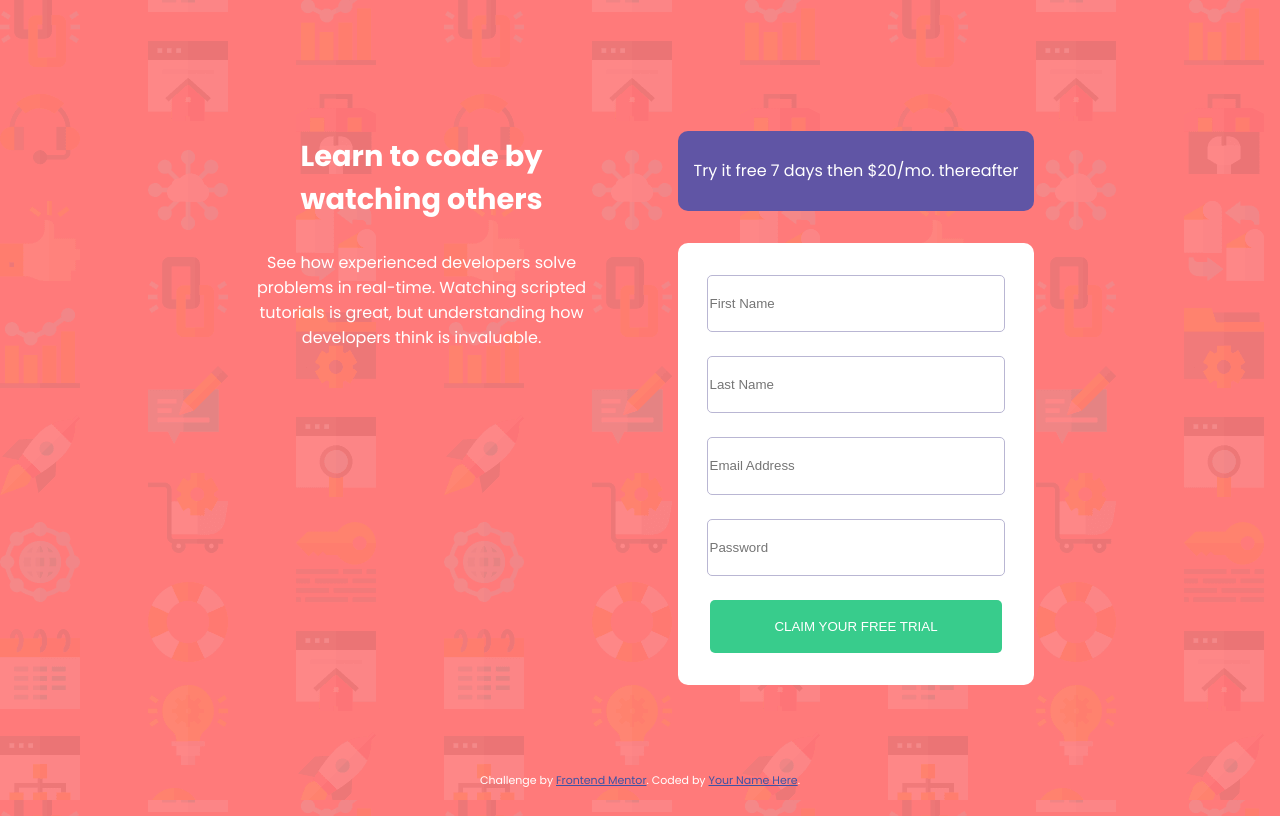
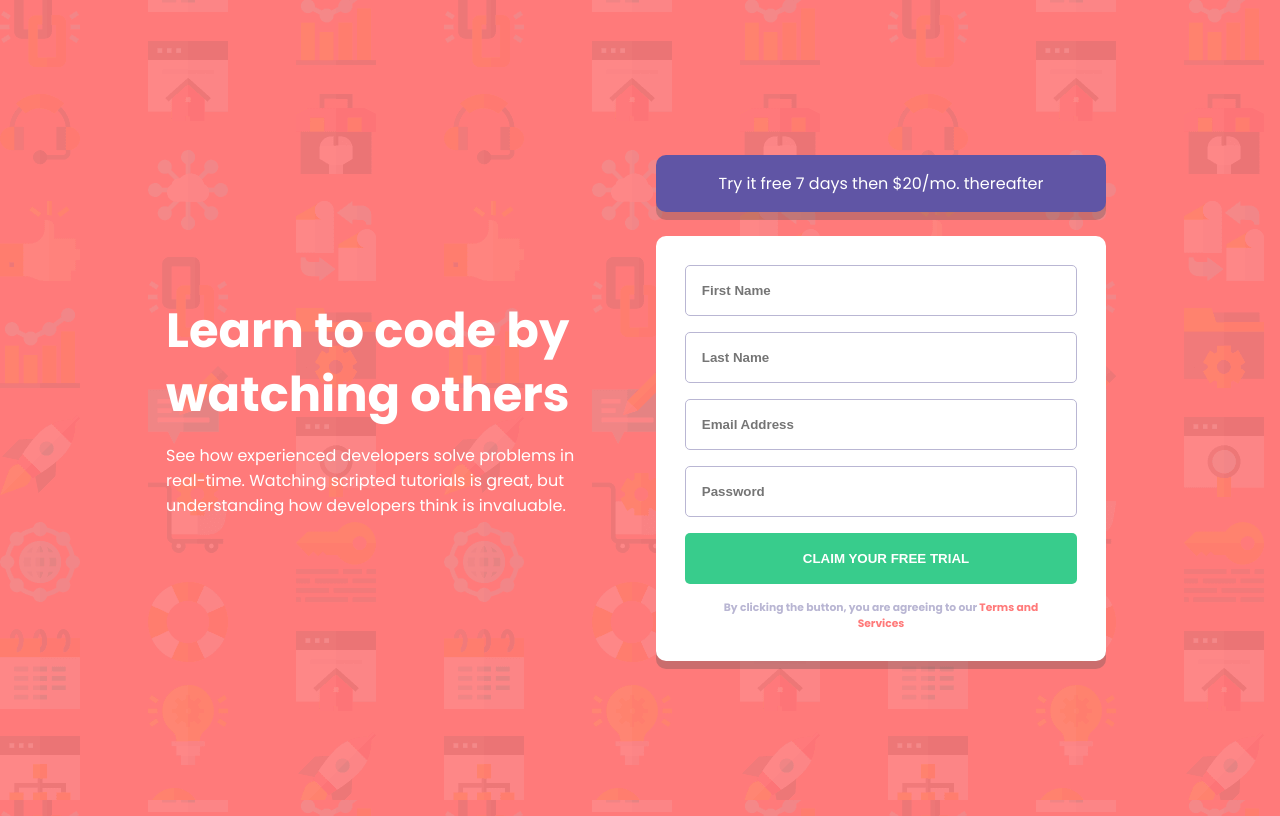
Before and after one commit to Radu-A/intro-component, a plain HTML site: page index.html in a window 1280 px wide. Drawn offline with Linux system fonts and the light colour scheme.

Commit message:
web_responsive

```diff
--- a/index.html
+++ b/index.html
@@ -26,26 +26,36 @@
         <p>Try it free 7 days then $20/mo. thereafter</p>
       </div>
       <form id="form" action="">
-        <input class="text" id="first" type="text" placeholder="First Name">
+        <div class="field">
+          <input id="first" type="text" placeholder="First Name">
         <p class="alert" id="afirst">First Name cannot be empty</p>
-        <input class="text" id="last" type="text" placeholder="Last Name">
+        </div>
+        <div class="field">
+          <input class="text" id="last" type="text" placeholder="Last Name">
         <p class="alert" id="alast">Last Name cannot be empty</p>
-        <input class="text" id="email" type="email" placeholder="Email Address">
+        </div>
+        <div class="field">
+          <input class="text" id="email" type="email" placeholder="Email Address">
         <p class="alert" id="aemail">Looks like this is not an email</p>
-        <input class="text" id="password" type="password" placeholder="Password">
+        </div>
+        <div class="field">
+          <input class="text" id="password" type="password" placeholder="Password">
         <p class="alert" id="apassword">Password cannot be empty</p>
-        <input type="submit" value="CLAIM YOUR FREE TRIAL">
-        <h6 class="alert">By clicking the button, you are agreeing to our Terms and Services</h6>
+        </div>
+        <div class="field">
+          <input type="submit" value="CLAIM YOUR FREE TRIAL">
+        </div>
+        <h6>By clicking the button, you are agreeing to our <span>Terms and Services</span></h6>
       </form>
     </section>
   </main>
-
+  <!--
   <footer>
     <p class="attribution">
       Challenge by <a href="https://www.frontendmentor.io?ref=challenge" target="_blank">Frontend Mentor</a>.
       Coded by <a href="#">Your Name Here</a>.
     </p>
-  </footer>
+  </footer>-->
   <script src="script.js"></script>
 </body>
 </html>
--- a/script.js
+++ b/script.js
@@ -26,20 +26,6 @@ function reading(event) {
     data[event.target.id] = event.target.value;
 }
 
-/*conseguir pasar ID para que muestre la alerta en cada elemento*/
-function showAlert(message, className) {
-    const alert = document.createElement('p');
-    alert.textContent = message;
-    alert.classList.add(className);
-    /*aqui manipular elemento*/
-    //no funciona appendChild
-
-    formulario.appendChild(alert);
-    setTimeout(() => {
-        alert.remove();
-    }, 3000);
-}
-
 
 formulario.addEventListener("submit", function(evento) {
     evento.preventDefault();
@@ -49,22 +35,24 @@ formulario.addEventListener("submit", function(evento) {
 
     if (first === '' || last === '' || email === '' || password === '') {
         if (first === '' ) {
-            showAlert("First Name cannot be empty", 'error');
+            //hacer que desaparezca
+            document.querySelector("#afirst").style.display = "block";
+            document.querySelector("#first").classList.add("error");
         }
         if (last === '' ) {
-            showAlert('Second Name cannot be empty', 'error');
+            document.querySelector("#alast").style.display = "block";
+            document.querySelector("#last").classList.add("error");
         }
         if (email === '') {
-            showAlert('Looks like this is not an email', 'error');
+            document.querySelector("#aemail").style.display = "block";
+            document.querySelector("#email").classList.add("error");
         }
         if (password === '') {
-            showAlert('Password cannot be empty', 'error');
+            document.querySelector("#apassword").style.display = "block";
+            document.querySelector("#password").classList.add("error");
         }
-        showAlert("All field required", 'error');
-        console.log("wrong");
     } else {
         showAlert("Submitted form", 'sent');
-        console.log('right');
     }
 
 })
--- a/style.css
+++ b/style.css
@@ -14,10 +14,13 @@ body {
     align-items: center;
 }
 main {
+    height: 100%;
     display: flex;
+    justify-content: center;
+    align-items: center;
     flex-direction: row;
     flex-wrap: wrap;
-    gap: 2em;
+    gap: 2rem;
 }
 footer {
     position: absolute;
@@ -28,27 +31,28 @@ section {
 }
 h1 {
     text-align: center;
-    font-size: 1.8em;
-    margin: 1em;
+    font-size: 1.8rem;
+    /*avoid to use "em"*/
+    margin: 1rem;
 }
 p {
     margin: 1em;
     text-align: center;
 }
 .data {
-    padding: 1.5em;
+    padding: 1.5rem;
     display: flex;
     flex-direction: column;
     justify-content: space-around;
-    gap: 2em;
+    gap: 1.5rem;
 }
 .banner{
-    height: 5em;
     background-color: hsl(248, 32%, 49%);
     border-radius: 10px;
     display: flex;
     justify-content: center;
     align-items: center;
+    box-shadow: 0px 8px 0px hsla(0, 0%, 32%, 0.3);
 }
 form {
     background-color: white;
@@ -56,36 +60,68 @@ form {
     flex-direction: column;
     justify-content: space-around;
     align-items: center;
-    gap: 1.5em;
-    padding: 2em;
+    gap: 1rem;
+    padding: 1.8rem;
     border-radius: 10px;
+    box-shadow: 0px 8px 0px hsla(0, 0%, 32%, 0.3);
+}
+form div {
+    width: 100%;
 }
 .alert {
-    color: red;
+    color: hsl(0, 100%, 74%);
     margin: 0;
     padding: 0;
+    font-size: 0.7rem;
+    text-align: right;
     display: none;
 }
 input {
     width: 100%;
-    height: 4em;
+    height: 3.2rem;
+    margin: 0;
     border:1px solid hsl(246, 25%, 77%);
     border-radius: 5px;
+    padding-left: 1rem;
+    font-weight: 700;
+    /*to avoid overflow*/
+    box-sizing: border-box;
 }
 input[type="submit"] {
     color: white;
     background-color: hsl(154, 59%, 51%);
     border: none;
+    margin: 0;
 }
 h6 {
     color: hsl(246, 25%, 77%);
+    text-align: center;
+    margin: 0;
+    padding: 0 2rem;
 }
 span {
     color: hsl(0, 100%, 74%);
 }
 .error {
     color: red;
+    border: 2px solid hsl(0, 100%, 74%) ;
+
 }
 .sent {
     color: green;
 }
+
+@media (min-width: 500px) {
+    h1 {
+        margin: 1rem;
+        font-size: 3rem;
+        text-align: left;
+        line-height: 4rem;
+    }
+    p {
+        text-align: left;
+    }
+    section {
+        max-width: 450px;
+    }
+}
```
